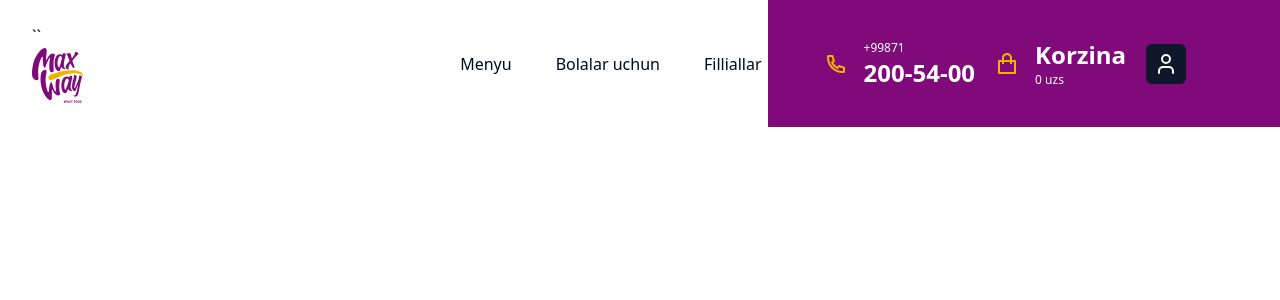
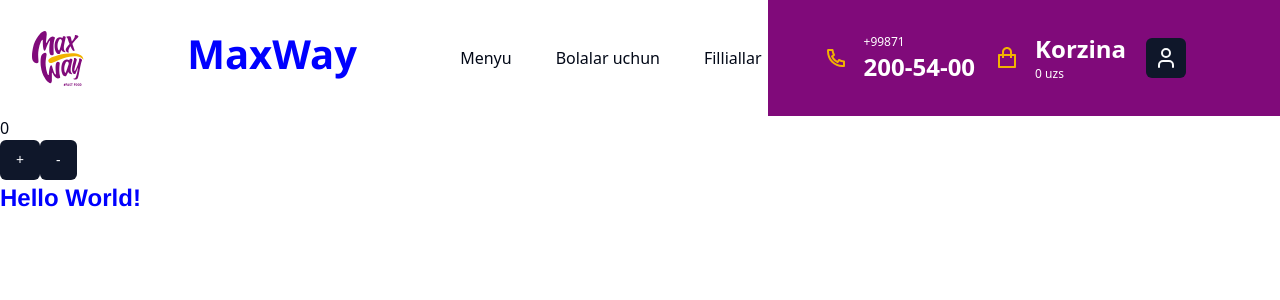
Before and after one commit to shakhbozbekusmonov/73-dars, a React (Vite) app: page / in a window 1280 px wide. Shown: the top 300 px of the page. Built offline with nearby package versions, Linux system fonts and the light colour scheme; no server answers.

Commit message:
add: context account.provider

```diff
--- a/src/App.tsx
+++ b/src/App.tsx
@@ -1,9 +1,23 @@
-import SiteHeader from './components/SiteHeader';
+import SiteHeader from '@/components/SiteHeader';
+import { Button } from '@/components/ui/button';
+import { Context as CounterContext } from '@/context/counter.provider';
+import style from '@/styles/App.module.css';
+import { useContext } from 'react';
 
 const App = () => {
+    const { count, incrementNumber, decrementNumber } =
+        useContext(CounterContext);
+
     return (
         <>
             <SiteHeader />
+
+            <h1>{count}</h1>
+
+            <Button onClick={incrementNumber}>+</Button>
+            <Button onClick={decrementNumber}>-</Button>
+
+            <h1 className={style.title}>Hello World!</h1>
         </>
     );
 };
--- a/src/components/Account.tsx
+++ b/src/components/Account.tsx
@@ -12,16 +12,17 @@ import {
     DialogTitle,
     DialogTrigger,
 } from '@/components/ui/dialog';
+import UserProfile from '@/components/UserProfile';
 import VerifyOTPForm from '@/components/VerifyOTPForm';
+import { Context as AccountContext } from '@/context/account.provider';
 import useProfile from '@/hooks/useProfile';
 import { cn } from '@/lib/utils';
 import { User } from 'lucide-react';
-import { useState } from 'react';
-import UserProfile from './UserProfile';
+import { useContext } from 'react';
 
 const Account = () => {
-    const [isRegister, setRegister] = useState(false);
     const { data: user } = useProfile();
+    const { isRegister } = useContext(AccountContext);
 
     if (user) return <UserProfile />;
 
@@ -40,7 +41,7 @@ const Account = () => {
                 </DialogHeader>
 
                 {isRegister ? (
-                    <VerifyOTPForm setRegister={setRegister} />
+                    <VerifyOTPForm />
                 ) : (
                     <Tabs defaultValue="register">
                         <TabsList className="grid w-full grid-cols-2">
@@ -53,7 +54,7 @@ const Account = () => {
                                     <CardTitle>Register</CardTitle>
                                 </CardHeader>
                                 <CardContent className="space-y-2">
-                                    <RegisterForm setRegister={setRegister} />
+                                    <RegisterForm />
                                 </CardContent>
                             </Card>
                         </TabsContent>
--- a/src/components/RegisterForm.tsx
+++ b/src/components/RegisterForm.tsx
@@ -12,7 +12,9 @@ import {
     FormMessage,
 } from '@/components/ui/form';
 import { Input } from '@/components/ui/input';
+import { Context as AccountContext } from '@/context/account.provider';
 import axios from 'axios';
+import { useContext } from 'react';
 
 const formSchema = z.object({
     username: z.string().min(2, {
@@ -34,11 +36,8 @@ const formSchema = z.object({
 
 type FormValues = z.infer<typeof formSchema>;
 
-const RegisterForm = ({
-    setRegister,
-}: {
-    setRegister: (value: boolean) => void;
-}) => {
+const RegisterForm = () => {
+    const { changeRegister } = useContext(AccountContext);
     const form = useForm<FormValues>({
         resolver: zodResolver(formSchema),
     });
@@ -53,7 +52,7 @@ const RegisterForm = ({
             console.log(res.data);
 
             if (res.status === 201) {
-                setRegister(true);
+                changeRegister();
 
                 window.localStorage.setItem('access', res.data.access);
 
--- a/src/components/SiteHeader.tsx
+++ b/src/components/SiteHeader.tsx
@@ -3,6 +3,7 @@ import {
     NavigationMenuItem,
     NavigationMenuList,
 } from '@/components/ui/navigation-menu';
+import style from '@/styles/SiteHeader.module.css';
 import Account from './Account';
 
 const navList: { id: number; label: string; href: string }[] = [
@@ -30,8 +31,10 @@ const SiteHeader = () => {
                 <div className="flex justify-between items-center">
                     <div className="w-full lg:w-[60%] flex justify-between items-center">
                         <a href="/">
-                        ``    <img src="/images/logo.svg" alt="" />
+                            <img src="/images/logo.svg" alt="" />
                         </a>
+
+                        <h1 className={style.title}>MaxWay</h1>
 
                         <NavigationMenu>
                             <NavigationMenuList className="gap-10">
--- a/src/components/VerifyOTPForm.tsx
+++ b/src/components/VerifyOTPForm.tsx
@@ -5,13 +5,11 @@ import {
     InputOTPSlot,
 } from '@/components/ui/input-otp';
 import { Label } from '@/components/ui/label';
-import { useEffect, useState } from 'react';
+import { Context as AccountContext } from '@/context/account.provider';
+import { useContext, useEffect, useState } from 'react';
 
-const VerifyOTPForm = ({
-    setRegister,
-}: {
-    setRegister: (value: boolean) => void;
-}) => {
+const VerifyOTPForm = () => {
+    const { changeRegister } = useContext(AccountContext);
     const [value, setValue] = useState('');
     const [timeLeft, setTimeLeft] = useState(120); // 2 minutes in seconds
 
@@ -69,7 +67,7 @@ const VerifyOTPForm = ({
 
             if (res.ok) {
                 console.log('OTP verified successfully');
-				setRegister(false);
+                changeRegister();
             } else {
                 console.log('Failed to verify OTP');
             }
--- /dev/null
+++ b/src/context/account.provider.tsx
@@ -0,0 +1,24 @@
+import React, { createContext, useState } from 'react';
+
+interface AccountContext {
+	isRegister: boolean;
+	changeRegister: () => void;
+}
+
+const Context = createContext<AccountContext>({} as AccountContext);
+
+const AccountProvider = ({ children }: { children: React.ReactNode }) => {
+    const [isRegister, setRegister] = useState(false);
+
+    const changeRegister = () => {
+        setRegister(!isRegister);
+    };
+
+    return (
+        <Context.Provider value={{ isRegister, changeRegister }}>
+            {children}
+        </Context.Provider>
+    );
+};
+
+export { AccountProvider, Context };
--- /dev/null
+++ b/src/context/counter.provider.tsx
@@ -0,0 +1,29 @@
+import React, { createContext } from 'react';
+
+interface CounterContext {
+    count: number;
+    incrementNumber: () => void;
+    decrementNumber: () => void;
+}
+
+const Context = createContext<CounterContext>({} as CounterContext);
+
+const CounterProvider = ({ children }: { children: React.ReactNode }) => {
+    const [count, setCount] = React.useState(0);
+
+    const incrementNumber = () => {
+        setCount(count + 1);
+    };
+
+    const decrementNumber = () => {
+        setCount(count - 1);
+    };
+
+    return (
+        <Context.Provider value={{ count, incrementNumber, decrementNumber }}>
+            {children}
+        </Context.Provider>
+    );
+};
+
+export { Context, CounterProvider };
--- /dev/null
+++ b/src/context/index.tsx
@@ -0,0 +1,17 @@
+import { AccountProvider } from '@/context/account.provider';
+import { CounterProvider } from '@/context/counter.provider';
+import React, { createContext } from 'react';
+
+const Context = createContext(null);
+
+const RootProvider = ({ children }: { children: React.ReactNode }) => {
+    return (
+        <Context.Provider value={null}>
+            <CounterProvider>
+                <AccountProvider>{children}</AccountProvider>
+            </CounterProvider>
+        </Context.Provider>
+    );
+};
+
+export { Context, RootProvider };
--- a/src/main.tsx
+++ b/src/main.tsx
@@ -1,4 +1,5 @@
 import QueryProvider from '@/components/QueryProvider.tsx';
+import { RootProvider } from '@/context/index.tsx';
 import React from 'react';
 import ReactDOM from 'react-dom/client';
 import App from './App.tsx';
@@ -7,7 +8,9 @@ import './index.css';
 ReactDOM.createRoot(document.getElementById('root')!).render(
     <React.StrictMode>
         <QueryProvider>
-            <App />
+            <RootProvider>
+                <App />
+            </RootProvider>
         </QueryProvider>
     </React.StrictMode>,
 );
--- /dev/null
+++ b/src/styles/App.module.css
@@ -0,0 +1,6 @@
+.title {
+    font-family: 'Franklin Gothic Medium', 'Arial Narrow', Arial, sans-serif;
+    font-size: 1.5rem;
+    font-weight: 600;
+    color: #00f;
+}
--- /dev/null
+++ b/src/styles/SiteHeader.module.css
@@ -0,0 +1,7 @@
+.title {
+    font-family: 'Segoe UI', Tahoma, Geneva, Verdana, sans-serif;
+    font-size: 2.5rem;
+    font-weight: 800;
+    color: #00f;
+    margin-bottom: 0.5rem;
+}
```
